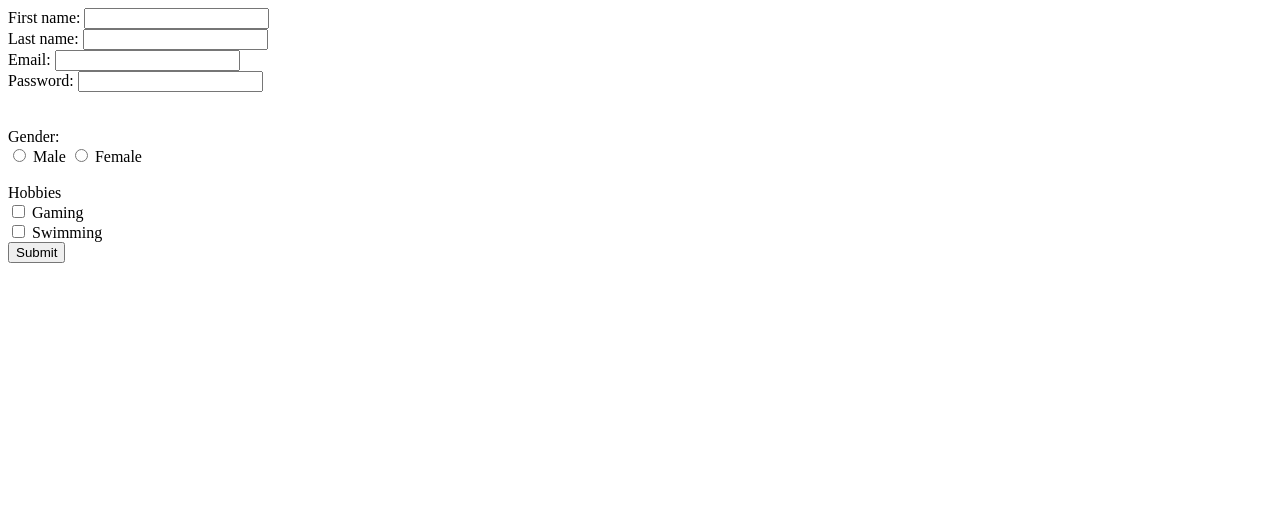
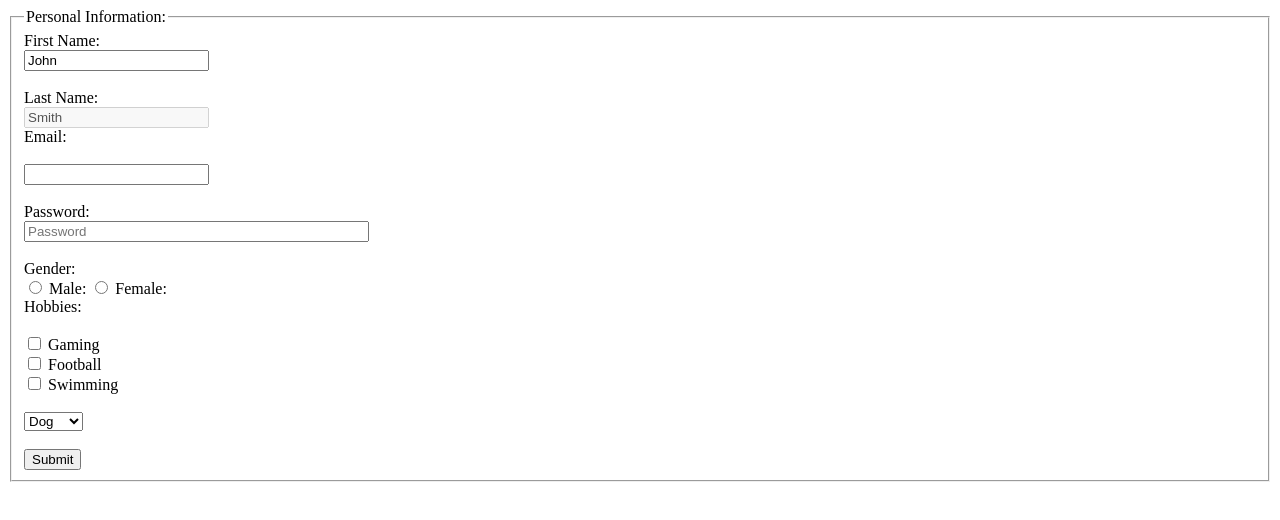
Before and after one commit to amelabilalli/WebAdvanced, a plain HTML site: page Lesson7/index.html in a window 1280 px wide. Drawn offline with Linux system fonts and the light colour scheme.

Commit message:
Update index.html

```diff
--- a/Lesson7/index.html
+++ b/Lesson7/index.html
@@ -3,38 +3,41 @@
 <head>
     <meta charset="UTF-8">
     <meta name="viewport" content="width=device-width, initial-scale=1.0">
-    <title>Forms HTML</title>
+    <title>HTML Forms</title>
 </head>
 <body>
     <form>
-        <label for="firstname">First name: </label>
-        <input type="text" name="firstname" id="firstname"> <br>
+        <fieldset>
+            <legend>Personal Information: </legend>
+            <label for="firstname">First Name: </label><br>
+            <input type="text" id="firstname" name="firstname" value="John" readonly><br><br>
+            <label for="lastname">Last Name:</label><br>
+            <input type="text" id="lastname" name="lastname" value="Smith" disabled><br>
+            <label for="email">Email: </label><br><br>
+            <input type="email" id="email" name="email" required><br><br>
+            <label for="password">Password: </label><br>
+            <input type="password" id="password" name="password" size="40" placeholder="Password"><br><br>
+            <label>Gender:</label><br>
+            <input type="radio" id="male" name="gender" value="male">
+            <label for="male">Male:</label>
+            <input type="radio" id="female" name="gender" value="female">
+            <label for="female">Female:</label><br>
+            <label>Hobbies:</label><br><br>
+            <input type="checkbox" id="gaming" name="gaming"  value="Gaming">
+            <label for="gaming">Gaming</label><br>
+            <input type="checkbox" id="football" name="football" value="Football">
+            <label for="football">Football</label><br>
+            <input type="checkbox" id="swimming" name="swimming" value="Swimming">
+            <label for="football">Swimming</label><br>
+            <br>
+            <select id="pet" name="pet">
+                <option value="Dog">Dog</option>
+                <option value="Cat">Cat</option>
+                <option value="Parrot">Parrot</option>
+            </select><br><br>
+            <input type="submit" id="submit" name="submit"><br>
+        </fieldset>
+    </form>
 
-        <label for="lastname">Last name: </label>
-        <input type="text" name="lastname" id="lastname"> <br>
-
-        <label for="email">Email: </label>
-        <input type="email" name="email" id="email"> <br>
-
-        <label for="password">Password: </label>
-        <input type="password" name="password" id="password"> <br><br><br>
-
-        <label>Gender: </label> <br>
-        <input type="radio" id="male" name="gender" value="male">
-        <label for="male">Male</label>
-
-        <input type="radio" name="gender" id="female" value="female">
-        <label for="female">Female</label> <br><br>
-
-        <label>Hobbies</label> <br>
-        <input type="checkbox" name="gaming" id="football" value="Foootball">
-        <label for="gaming">Gaming</label><br>
-        <input type="checkbox" name="swimming" id="swimming" value="Swimming">
-        <label for="swimming">Swimming</label><br>
-
-
-        <input type="submit" name="submit" id="submit" value="Submit"> <br>
-
-    </form>
 </body>
 </html>
```
